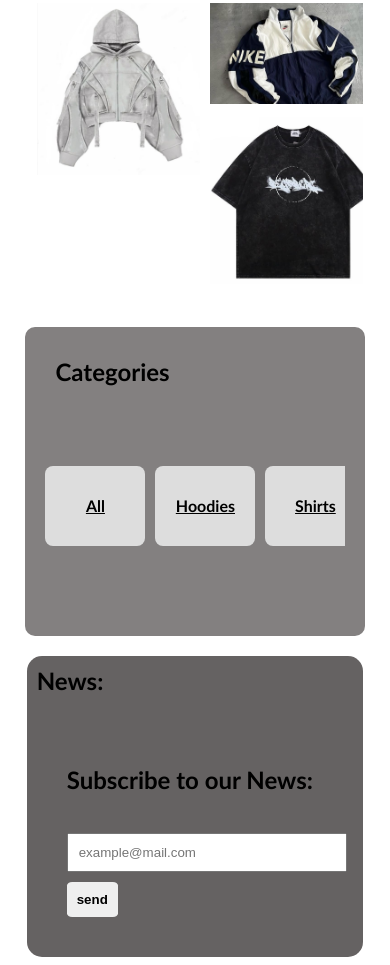
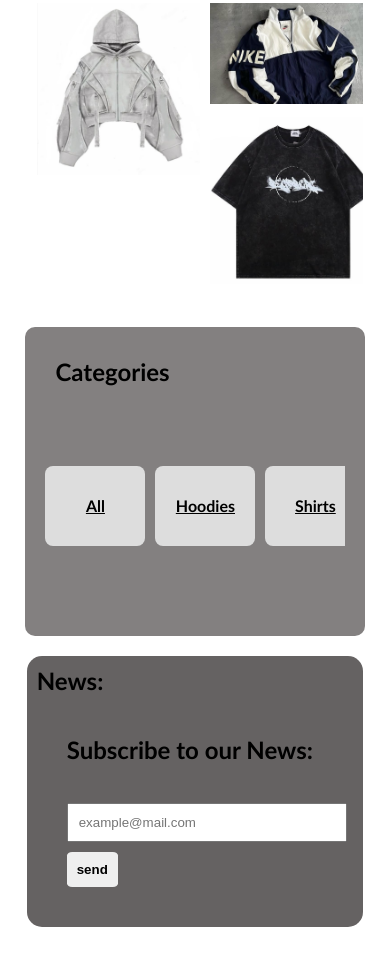
Before and after one commit to jevshyl/online-shop, a plain HTML site: page index.html in a window 390 px wide. Shown: the part 248-1213 px from the top of the page. Drawn offline with Linux system fonts and the light colour scheme.

Commit message:
Update projekt.css

```diff
--- a/projekt.css
+++ b/projekt.css
@@ -404,10 +404,12 @@ body:not(:has(:target)) #all {
   }
 
   .news {
-    justify-self: center;
-    margin: 0px;
     margin-top: 20px;
-    width: 90%;
+  }
+
+  .mail-container {
+    padding: 40px;
+    padding-top: 10px;
   }
 
   .filterButton {
```
